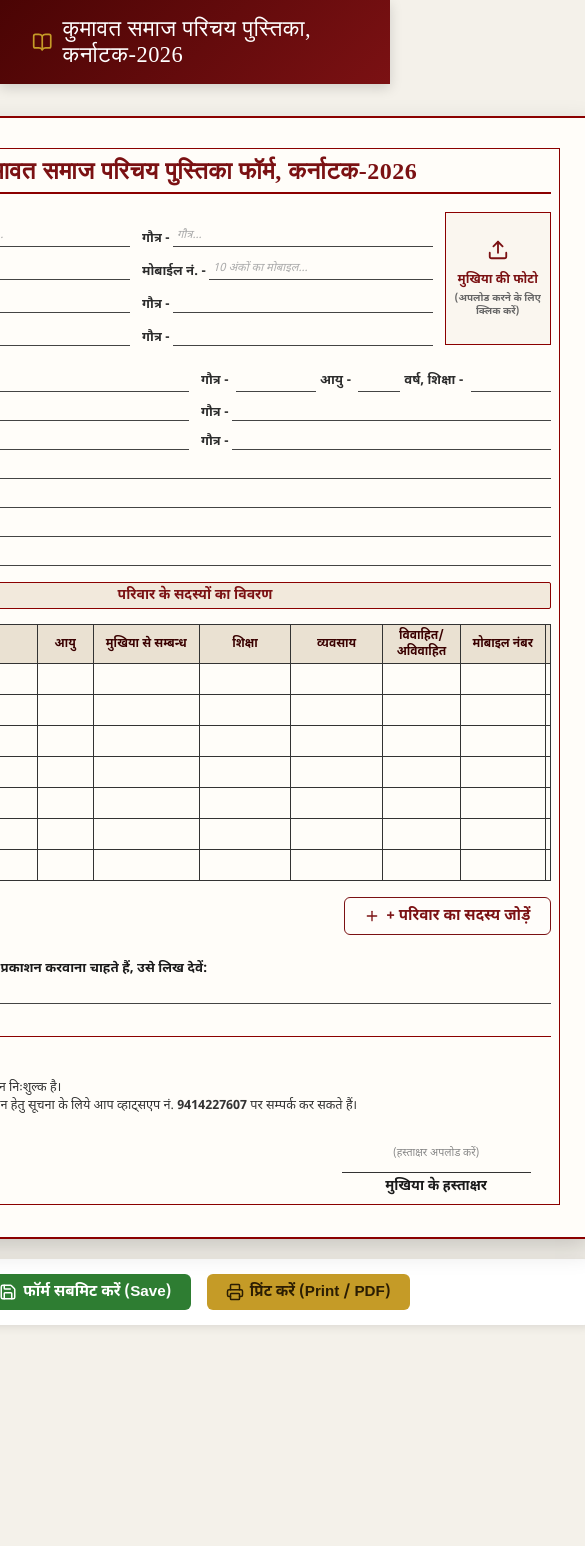
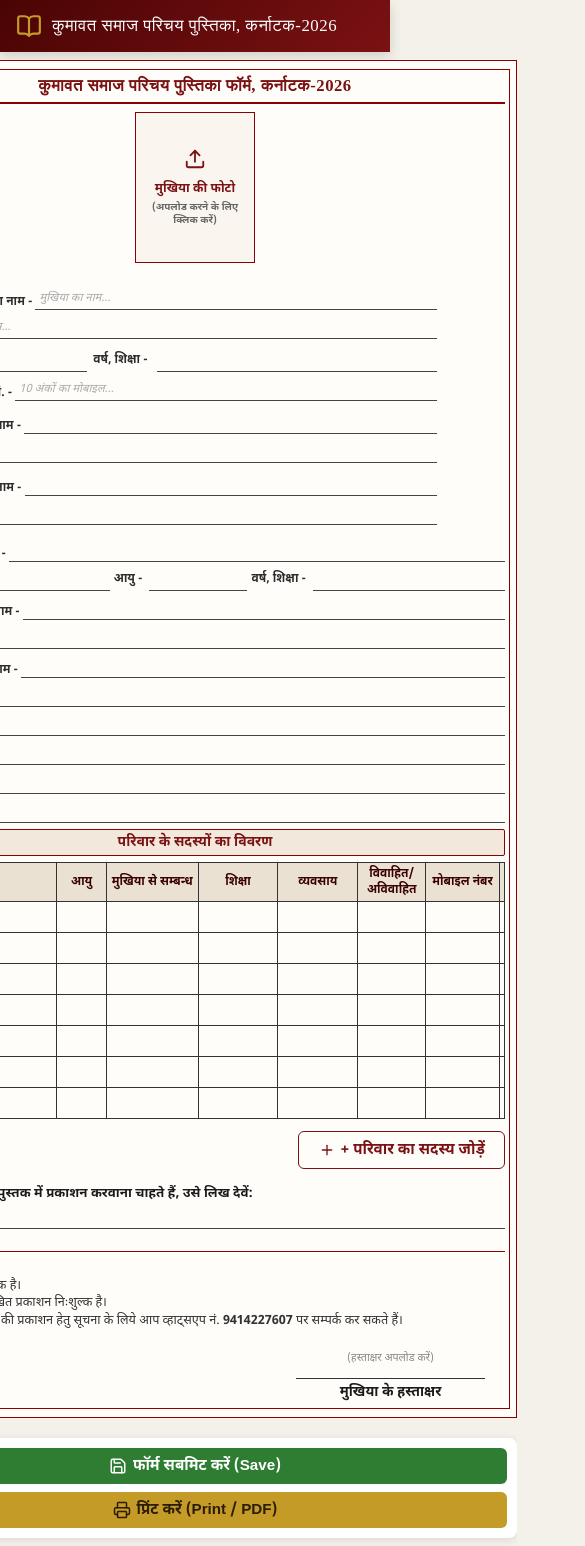
Before and after one commit to Divyanshu-chauhan000/Samaj-form, a React (Vite) app in the folder frontend/: page / in a window 390 px wide. Shown: the whole page, 585 px wide, since content can reach past the window. Before the commit the page ends 1357 px from the top, so only its background shows below. Built offline with nearby package versions, Linux system fonts and the light colour scheme; a web font is replaced by a local one.

Commit message:
Add full mobile phone responsiveness and horizontal table scroll

```diff
--- a/frontend/src/components/PaperForm.jsx
+++ b/frontend/src/components/PaperForm.jsx
@@ -559,6 +559,7 @@ export default function PaperForm({ initialData = null, onSaved = null, onCancel
             परिवार के सदस्यों का विवरण
           </div>
 
+          <div className="family-table-wrapper">
             <table className="family-table">
               <thead>
                 <tr>
@@ -642,6 +643,7 @@ export default function PaperForm({ initialData = null, onSaved = null, onCancel
                 ))}
               </tbody>
             </table>
+          </div>
 
           {/* Add Dynamic Member Button */}
           <div className="add-member-btn-row no-print">
--- a/frontend/src/index.css
+++ b/frontend/src/index.css
@@ -457,6 +457,93 @@ body {
   font-weight: 600;
 }
 
+/* MOBILE RESPONSIVE STYLES */
+@media screen and (max-width: 768px) {
+  .app-header {
+    padding: 0.8rem 1rem;
+  }
+
+  .app-title {
+    font-size: 1.05rem;
+  }
+
+  .main-content {
+    padding: 0.5rem 0.25rem;
+  }
+
+  .paper-form-wrapper {
+    width: 100% !important;
+    max-width: 100% !important;
+    min-height: auto !important;
+    padding: 8px 6px !important;
+    box-shadow: none !important;
+    border-width: 1.5px !important;
+  }
+
+  .paper-border-frame {
+    padding: 6px 4px !important;
+    min-height: auto !important;
+    border-width: 1px !important;
+  }
+
+  .form-main-title {
+    font-size: 12.5pt !important;
+  }
+
+  .form-top-section {
+    flex-direction: column-reverse;
+    align-items: center;
+    gap: 8px;
+  }
+
+  .photo-box-container {
+    width: 32mm !important;
+    height: 40mm !important;
+    margin: 0 auto 4px auto;
+  }
+
+  .form-row-2col {
+    grid-template-columns: 1fr !important;
+    gap: 6px !important;
+  }
+
+  .field-group {
+    font-size: 9.5pt;
+  }
+
+  .field-label {
+    font-size: 9pt;
+  }
+
+  .field-input {
+    font-size: 9.5pt;
+  }
+
+  /* Make Family Table touch scrollable on mobile */
+  .family-table-wrapper {
+    width: 100%;
+    overflow-x: auto;
+    -webkit-overflow-scrolling: touch;
+    margin-bottom: 6px;
+  }
+
+  .family-table {
+    min-width: 620px;
+  }
+
+  .form-actions-bar {
+    flex-direction: column;
+    width: 100%;
+    gap: 8px;
+    padding: 10px;
+  }
+
+  .form-actions-bar .btn {
+    width: 100%;
+    justify-content: center;
+  }
+}
+
 /* PRINT SPECIFIC RULES */
 @media print {
   @page {
```
Lines whose indentation alone changed are shown as unchanged.
